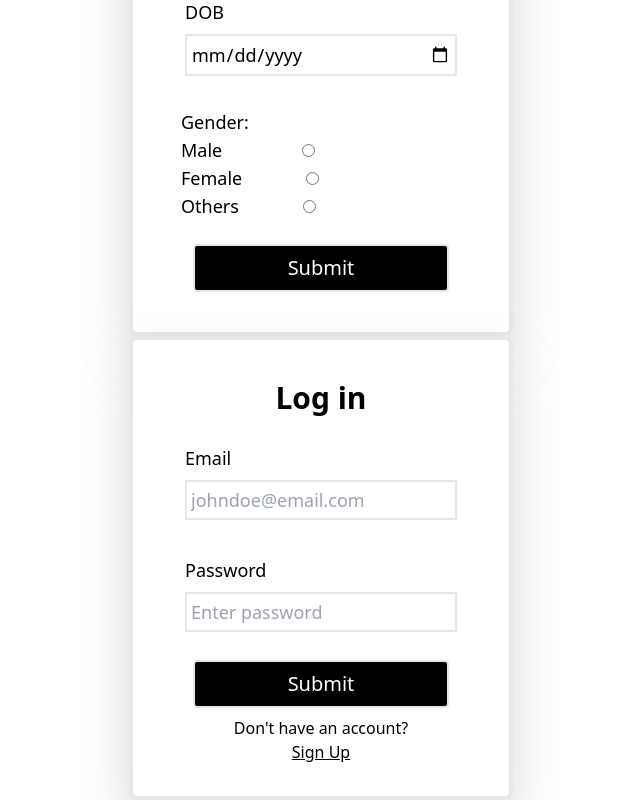
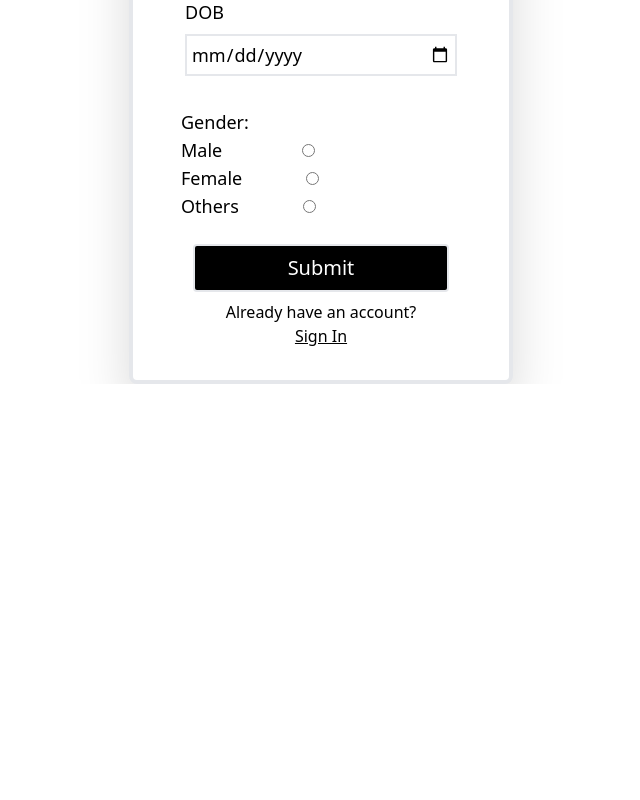
Before and after one commit to dscmsit/Mental-Health-App, an Angular app in the folder front-end/: page /sign-up in a window 1280 px wide. Before the commit this address led to /. Shown: the part 774-1574 px from the top of the page, without its empty margins (319-959 px from the left). After the commit the page ends 1158 px from the top, so only its background shows below. Built offline with nearby package versions, Linux system fonts and the light colour scheme.

Commit message:
Added routing.

```diff
--- a/front-end/src/app/Components/log-in/log-in.component.html
+++ b/front-end/src/app/Components/log-in/log-in.component.html
@@ -33,6 +33,6 @@
     Don't have an account?
   </p>
   <p class="text-black text-center ">
-   <a class=" text-black" href="#"><u>Sign Up</u></a>
+   <a class=" text-black" routerLink="sign-up"><u>Sign Up</u></a>
   </p>
 </div>
--- a/front-end/src/app/Components/navbar/navbar.component.html
+++ b/front-end/src/app/Components/navbar/navbar.component.html
@@ -3,7 +3,7 @@
 
 
     <div class="nav-buttons mr-8">
-    <button class="bg-white  text-black text-lg py-1 px-3 m-1 rounded hover:border-2 border-2 hover:border-white hover:bg-black hover:text-white">Sign In</button>
-    <button class="bg-white text-black py-1 text-lg px-3 m-1 rounded hover:border-2 border-2 hover:border-white hover:bg-black hover:text-white">Sign Up</button>
+    <button class="bg-white  text-black text-lg py-1 px-3 m-1 rounded hover:border-2 border-2 hover:border-white hover:bg-black hover:text-white"><a routerLink="sign-in">Sign In</a></button>
+    <button class="bg-white text-black py-1 text-lg px-3 m-1 rounded hover:border-2 border-2 hover:border-white hover:bg-black hover:text-white"><a routerLink="sign-up">Sign Up</a></button>
     </div>
 </div>
--- a/front-end/src/app/Components/sign-up/sign-up.component.html
+++ b/front-end/src/app/Components/sign-up/sign-up.component.html
@@ -43,4 +43,10 @@ Submit
 
 
 </form>
+<p class="text-black text-center ">
+    Already have an account?
+  </p>
+  <p class="text-black text-center ">
+   <a class=" text-black" routerLink="sign-in"><u>Sign In</u></a>
+  </p>
 </div>
--- a/front-end/src/app/app-routing.module.ts
+++ b/front-end/src/app/app-routing.module.ts
@@ -1,7 +1,18 @@
 import { NgModule } from '@angular/core';
 import { RouterModule, Routes } from '@angular/router';
+import { LogInComponent } from './Components/log-in/log-in.component';
+import { SignUpComponent } from './Components/sign-up/sign-up.component';
 
-const routes: Routes = [];
+const routes: Routes = [
+  {
+    path:'sign-in',
+    component:LogInComponent
+  },
+  {
+    path: 'sign-up',
+    component:SignUpComponent
+  }
+];
 
 @NgModule({
   imports: [RouterModule.forRoot(routes)],
--- a/front-end/src/app/app.component.html
+++ b/front-end/src/app/app.component.html
@@ -1,6 +1,7 @@
 <div class="bg-white h-screen flex flex-col ">
   <app-navbar></app-navbar>
-  <app-sign-up class=""></app-sign-up>
-  <app-log-in class="items-center"></app-log-in>
+  <!-- <app-sign-up class=""></app-sign-up>
+  <app-log-in class="items-center"></app-log-in> -->
+  <router-outlet></router-outlet>
 
 </div>
```
